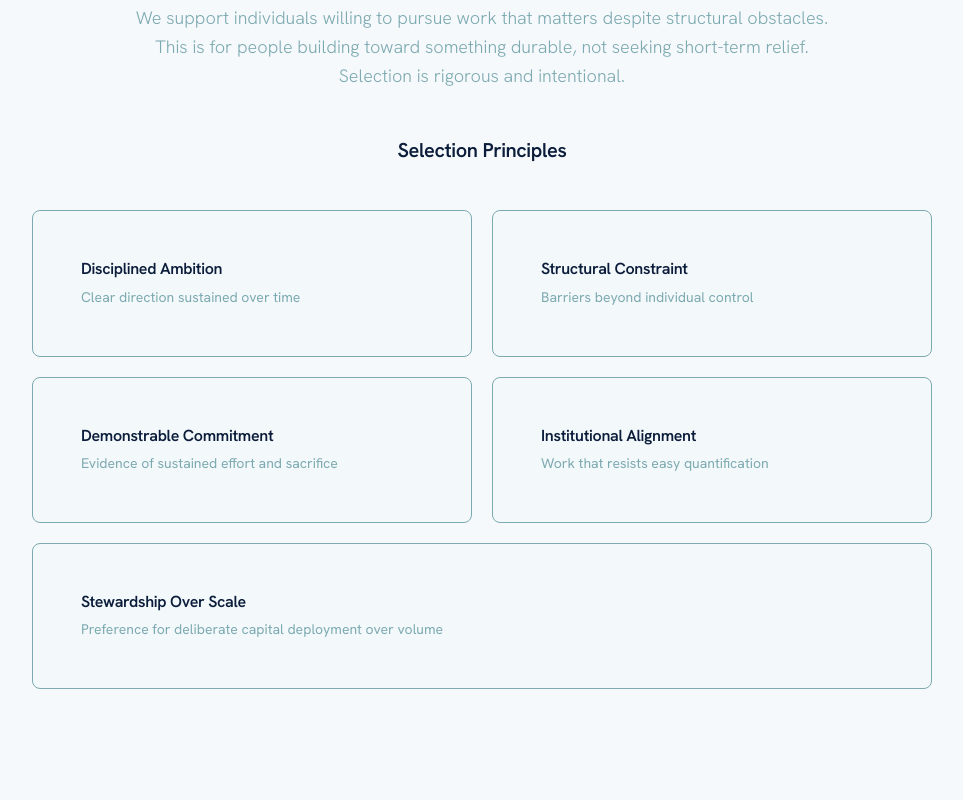
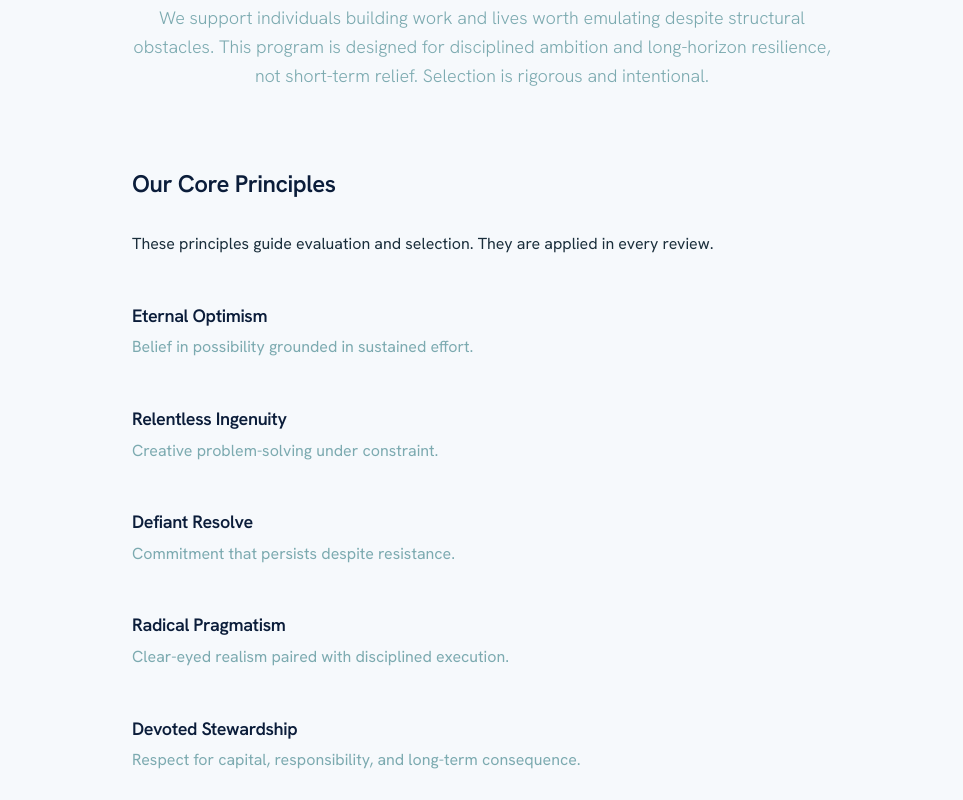
Before and after one commit to Roco41589/ghosts-worth-chasing-site, a Next.js app in the folder ghosts-redesign/: page /what-we-do/individual-support in a window 1280 px wide. Shown: the part 320-1120 px from the top of the page, without its empty margins (158-1121 px from the left). Built offline with nearby package versions, Linux system fonts and the light colour scheme.

Commit message:
Update page.tsx

```diff
--- a/ghosts-redesign/app/what-we-do/individual-support/page.tsx
+++ b/ghosts-redesign/app/what-we-do/individual-support/page.tsx
@@ -10,9 +10,6 @@ export default function IndividualSupport() {
           .cards-grid {
             grid-template-columns: 1fr !important;
             max-width: 400px !important;
-          }
-          .principles-grid {
-            grid-template-columns: 1fr !important;
           }
         }
       `}</style>
@@ -48,163 +45,141 @@ export default function IndividualSupport() {
           color: 'var(--color-text-secondary)',
           lineHeight: 1.6,
           fontWeight: 300,
-          marginBottom: 'var(--space-md)',
+          marginBottom: 'var(--space-lg)',
           textAlign: 'center',
           maxWidth: '700px',
-          margin: '0 auto var(--space-md) auto',
+          margin: '0 auto var(--space-lg) auto',
         }}>
-          We support individuals willing to pursue work that matters despite structural
-          obstacles. This is for people building toward something durable, not seeking
-          short-term relief. Selection is rigorous and intentional.
+          We support individuals building work and lives worth emulating despite structural obstacles.
+          This program is designed for disciplined ambition and long-horizon resilience, not short-term relief.
+          Selection is rigorous and intentional.
         </p>
 
-        {/* Selection Principles Section */}
+        {/* Our Core Principles Section */}
         <div style={{
-          marginBottom: 'var(--space-lg)',
-          maxWidth: '900px',
+          maxWidth: '700px',
           margin: '0 auto var(--space-lg) auto',
         }}>
           <h2 style={{
-            fontSize: '20px',
+            fontSize: '24px',
             fontWeight: 600,
             color: 'var(--color-deep-navy)',
-            textAlign: 'center',
-            marginBottom: 'var(--space-md)',
+            marginBottom: 'var(--space-sm)',
           }}>
-            Selection Principles
+            Our Core Principles
           </h2>
 
-          <div
-            className="principles-grid"
-            style={{
-              display: 'grid',
-              gridTemplateColumns: 'repeat(2, 1fr)',
-              gap: '20px',
-            }}
-          >
-            {/* Principle 1 */}
-            <div style={{
-              padding: 'var(--space-md)',
-              border: '1px solid var(--color-border)',
-              borderRadius: '8px',
-              background: 'rgba(163, 201, 226, 0.03)',
-            }}>
+          <p style={{
+            fontSize: '16px',
+            color: 'var(--color-text)',
+            marginBottom: 'var(--space-md)',
+            lineHeight: 1.6,
+          }}>
+            These principles guide evaluation and selection. They are applied in every review.
+          </p>
+
+          <div style={{
+            display: 'flex',
+            flexDirection: 'column',
+            gap: 'var(--space-md)',
+          }}>
+            {/* Eternal Optimism */}
+            <div>
               <h3 style={{
-                fontSize: '16px',
-                fontWeight: 600,
+                fontSize: '18px',
+                fontWeight: 700,
                 color: 'var(--color-deep-navy)',
                 marginBottom: '8px',
               }}>
-                Disciplined Ambition
+                Eternal Optimism
               </h3>
               <p style={{
-                fontSize: '14px',
+                fontSize: '16px',
                 color: 'var(--color-text-secondary)',
                 margin: 0,
-                lineHeight: 1.5,
+                lineHeight: 1.6,
               }}>
-                Clear direction sustained over time
+                Belief in possibility grounded in sustained effort.
               </p>
             </div>
 
-            {/* Principle 2 */}
-            <div style={{
-              padding: 'var(--space-md)',
-              border: '1px solid var(--color-border)',
-              borderRadius: '8px',
-              background: 'rgba(163, 201, 226, 0.03)',
-            }}>
+            {/* Relentless Ingenuity */}
+            <div>
               <h3 style={{
-                fontSize: '16px',
-                fontWeight: 600,
+                fontSize: '18px',
+                fontWeight: 700,
                 color: 'var(--color-deep-navy)',
                 marginBottom: '8px',
               }}>
-                Structural Constraint
+                Relentless Ingenuity
               </h3>
               <p style={{
-                fontSize: '14px',
+                fontSize: '16px',
                 color: 'var(--color-text-secondary)',
                 margin: 0,
-                lineHeight: 1.5,
+                lineHeight: 1.6,
               }}>
-                Barriers beyond individual control
+                Creative problem-solving under constraint.
               </p>
             </div>
 
-            {/* Principle 3 */}
-            <div style={{
-              padding: 'var(--space-md)',
-              border: '1px solid var(--color-border)',
-              borderRadius: '8px',
-              background: 'rgba(163, 201, 226, 0.03)',
-            }}>
+            {/* Defiant Resolve */}
+            <div>
               <h3 style={{
-                fontSize: '16px',
-                fontWeight: 600,
+                fontSize: '18px',
+                fontWeight: 700,
                 color: 'var(--color-deep-navy)',
                 marginBottom: '8px',
               }}>
-                Demonstrable Commitment
+                Defiant Resolve
               </h3>
               <p style={{
-                fontSize: '14px',
+                fontSize: '16px',
                 color: 'var(--color-text-secondary)',
                 margin: 0,
-                lineHeight: 1.5,
+                lineHeight: 1.6,
               }}>
-                Evidence of sustained effort and sacrifice
+                Commitment that persists despite resistance.
               </p>
             </div>
 
-            {/* Principle 4 */}
-            <div style={{
-              padding: 'var(--space-md)',
-              border: '1px solid var(--color-border)',
-              borderRadius: '8px',
-              background: 'rgba(163, 201, 226, 0.03)',
-            }}>
+            {/* Radical Pragmatism */}
+            <div>
               <h3 style={{
-                fontSize: '16px',
-                fontWeight: 600,
+                fontSize: '18px',
+                fontWeight: 700,
                 color: 'var(--color-deep-navy)',
                 marginBottom: '8px',
               }}>
-                Institutional Alignment
+                Radical Pragmatism
               </h3>
               <p style={{
-                fontSize: '14px',
+                fontSize: '16px',
                 color: 'var(--color-text-secondary)',
                 margin: 0,
-                lineHeight: 1.5,
+                lineHeight: 1.6,
               }}>
-                Work that resists easy quantification
+                Clear-eyed realism paired with disciplined execution.
               </p>
             </div>
 
-            {/* Principle 5 - spans 2 columns on desktop */}
-            <div style={{
-              padding: 'var(--space-md)',
-              border: '1px solid var(--color-border)',
-              borderRadius: '8px',
-              background: 'rgba(163, 201, 226, 0.03)',
-              gridColumn: '1 / -1',
-            }}>
+            {/* Devoted Stewardship */}
+            <div>
               <h3 style={{
-                fontSize: '16px',
-                fontWeight: 600,
+                fontSize: '18px',
+                fontWeight: 700,
                 color: 'var(--color-deep-navy)',
                 marginBottom: '8px',
               }}>
-                Stewardship Over Scale
+                Devoted Stewardship
               </h3>
               <p style={{
-                fontSize: '14px',
+                fontSize: '16px',
                 color: 'var(--color-text-secondary)',
                 margin: 0,
-                lineHeight: 1.5,
+                lineHeight: 1.6,
               }}>
-                Preference for deliberate capital deployment over volume
+                Respect for capital, responsibility, and long-term consequence.
               </p>
             </div>
           </div>
@@ -224,6 +199,53 @@ export default function IndividualSupport() {
             gap: '20px',
           }}
         >
+          {/* Selection Philosophy Card */}
+          <Link
+            href="/what-we-do/individual-support/philosophy"
+            style={{
+              border: '3px solid var(--color-sky-blue)',
+              borderRadius: '12px',
+              padding: '32px 24px',
+              background: 'var(--color-deep-navy)',
+              textDecoration: 'none',
+              color: 'var(--color-mist-white)',
+              transition: 'all 0.2s ease',
+              display: 'flex',
+              flexDirection: 'column',
+              alignItems: 'center',
+              justifyContent: 'center',
+              gap: '16px',
+              minHeight: '160px',
+              textAlign: 'center',
+            }}
+            onMouseEnter={(e) => {
+              e.currentTarget.style.transform = 'translateY(-4px)'
+              e.currentTarget.style.boxShadow = '0 8px 24px rgba(11, 29, 58, 0.15)'
+            }}
+            onMouseLeave={(e) => {
+              e.currentTarget.style.transform = 'translateY(0)'
+              e.currentTarget.style.boxShadow = 'none'
+            }}
+          >
+            <h2 style={{
+              fontFamily: 'Regika, serif',
+              fontSize: '26px',
+              color: 'var(--color-mist-white)',
+              margin: 0,
+              lineHeight: 1.2,
+            }}>
+              Selection Philosophy
+            </h2>
+
+            <div style={{
+              fontSize: '14px',
+              color: 'var(--color-sky-blue)',
+              fontWeight: 500,
+            }}>
+              Learn more →
+            </div>
+          </Link>
+
           {/* Eligibility Card */}
           <Link
             href="/what-we-do/individual-support/eligibility"
@@ -317,53 +339,6 @@ export default function IndividualSupport() {
               Learn more →
             </div>
           </Link>
-
-          {/* Selection Philosophy Card */}
-          <Link
-            href="/what-we-do/individual-support/philosophy"
-            style={{
-              border: '3px solid var(--color-sky-blue)',
-              borderRadius: '12px',
-              padding: '32px 24px',
-              background: 'var(--color-deep-navy)',
-              textDecoration: 'none',
-              color: 'var(--color-mist-white)',
-              transition: 'all 0.2s ease',
-              display: 'flex',
-              flexDirection: 'column',
-              alignItems: 'center',
-              justifyContent: 'center',
-              gap: '16px',
-              minHeight: '160px',
-              textAlign: 'center',
-            }}
-            onMouseEnter={(e) => {
-              e.currentTarget.style.transform = 'translateY(-4px)'
-              e.currentTarget.style.boxShadow = '0 8px 24px rgba(11, 29, 58, 0.15)'
-            }}
-            onMouseLeave={(e) => {
-              e.currentTarget.style.transform = 'translateY(0)'
-              e.currentTarget.style.boxShadow = 'none'
-            }}
-          >
-            <h2 style={{
-              fontFamily: 'Regika, serif',
-              fontSize: '26px',
-              color: 'var(--color-mist-white)',
-              margin: 0,
-              lineHeight: 1.2,
-            }}>
-              Selection Philosophy
-            </h2>
-
-            <div style={{
-              fontSize: '14px',
-              color: 'var(--color-sky-blue)',
-              fontWeight: 500,
-            }}>
-              Learn more →
-            </div>
-          </Link>
         </div>
       </section>
     </>
```
